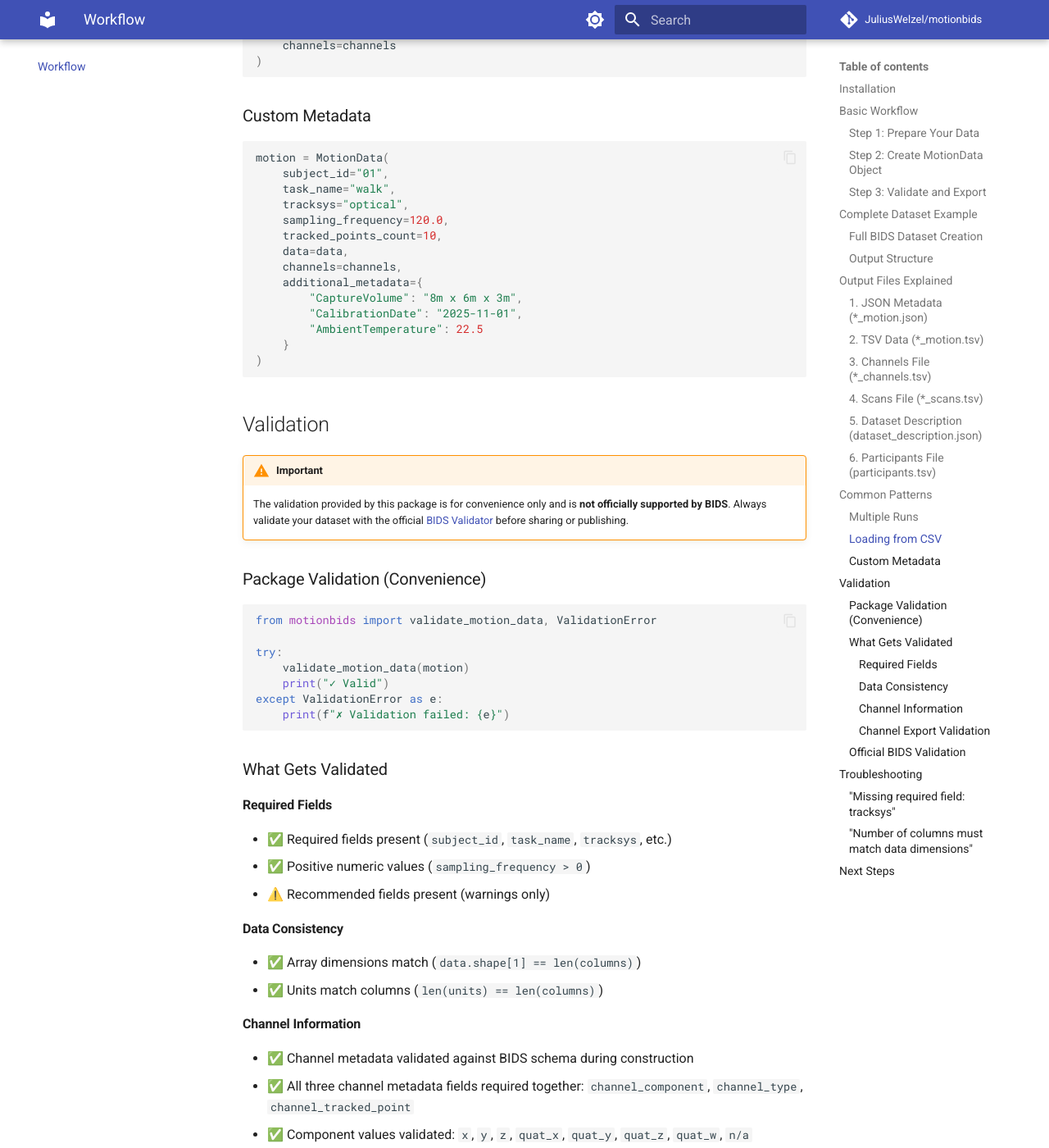
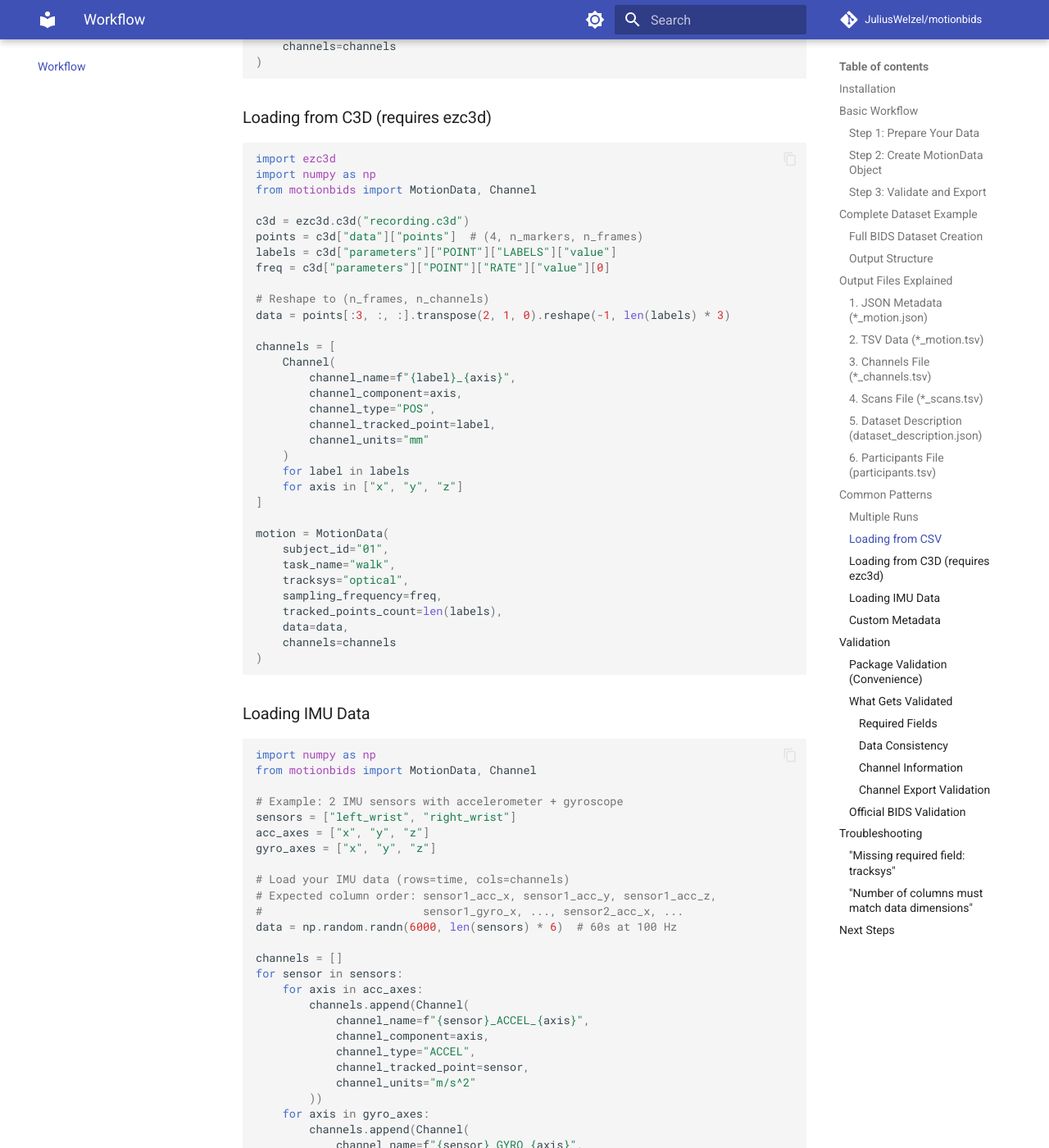
Before and after one commit to JuliusWelzel/motionbids, an MkDocs documentation site: the page built from docs/workflow.md, in a window 1280 px wide and 1400 px high, scrolled down 6872 px. Shown: the whole window at 82% size. Built offline with MkDocs 1.6.1 and Material for MkDocs 9.7.7, drawn with Linux system fonts in a browser that asks for light colours; comment, search, counter and statistics services are not loaded; some of the changed text lies outside the part shown.

Commit message:
[UPDATE] Enhance documentation: update installation instructions, add import examples for CSV, C3D, and IMU data

````diff
--- a/docs/workflow.md
+++ b/docs/workflow.md
@@ -4,20 +4,22 @@
 
 ## Installation
 
-> **Note**: This package is not yet published on PyPI. Install from source:
+```bash
+pip install motionbids
+```
+
+Or with [uv](https://docs.astral.sh/uv/):
+
+```bash
+uv pip install motionbids
+```
+
+For development:
 
 ```bash
 git clone https://github.com/JuliusWelzel/motionbids.git
 cd motionbids
-
-# With uv (recommended)
-uv venv  # Create virtual environment first
-uv pip install -e .
-
-# Or with pip
-python -m venv .venv
-source .venv/bin/activate  # On Windows: .venv\Scripts\activate
-pip install -e .
+pip install -e ".[dev]"
 ```
 
 ## Basic Workflow
@@ -330,6 +332,91 @@
 )
 ```
 
+### Loading from C3D (requires ezc3d)
+
+```python
+import ezc3d
+import numpy as np
+from motionbids import MotionData, Channel
+
+c3d = ezc3d.c3d("recording.c3d")
+points = c3d["data"]["points"]  # (4, n_markers, n_frames)
+labels = c3d["parameters"]["POINT"]["LABELS"]["value"]
+freq = c3d["parameters"]["POINT"]["RATE"]["value"][0]
+
+# Reshape to (n_frames, n_channels)
+data = points[:3, :, :].transpose(2, 1, 0).reshape(-1, len(labels) * 3)
+
+channels = [
+    Channel(
+        channel_name=f"{label}_{axis}",
+        channel_component=axis,
+        channel_type="POS",
+        channel_tracked_point=label,
+        channel_units="mm"
+    )
+    for label in labels
+    for axis in ["x", "y", "z"]
+]
+
+motion = MotionData(
+    subject_id="01",
+    task_name="walk",
+    tracksys="optical",
+    sampling_frequency=freq,
+    tracked_points_count=len(labels),
+    data=data,
+    channels=channels
+)
+```
+
+### Loading IMU Data
+
+```python
+import numpy as np
+from motionbids import MotionData, Channel
+
+# Example: 2 IMU sensors with accelerometer + gyroscope
+sensors = ["left_wrist", "right_wrist"]
+acc_axes = ["x", "y", "z"]
+gyro_axes = ["x", "y", "z"]
+
+# Load your IMU data (rows=time, cols=channels)
+# Expected column order: sensor1_acc_x, sensor1_acc_y, sensor1_acc_z,
+#                        sensor1_gyro_x, ..., sensor2_acc_x, ...
+data = np.random.randn(6000, len(sensors) * 6)  # 60s at 100 Hz
+
+channels = []
+for sensor in sensors:
+    for axis in acc_axes:
+        channels.append(Channel(
+            channel_name=f"{sensor}_ACCEL_{axis}",
+            channel_component=axis,
+            channel_type="ACCEL",
+            channel_tracked_point=sensor,
+            channel_units="m/s^2"
+        ))
+    for axis in gyro_axes:
+        channels.append(Channel(
+            channel_name=f"{sensor}_GYRO_{axis}",
+            channel_component=axis,
+            channel_type="GYRO",
+            channel_tracked_point=sensor,
+            channel_units="rad/s"
+        ))
+
+motion = MotionData(
+    subject_id="01",
+    task_name="walk",
+    tracksys="imu",
+    sampling_frequency=100.0,
+    tracked_points_count=len(sensors),
+    manufacturer="Xsens",
+    data=data,
+    channels=channels
+)
+```
+
 ### Custom Metadata
 ```python
 motion = MotionData(
````
Also changed, not shown: CHANGELOG.md (+12 -0 lines), README.md (+85 -13 lines), docs/index.md (+18 -11 lines).
